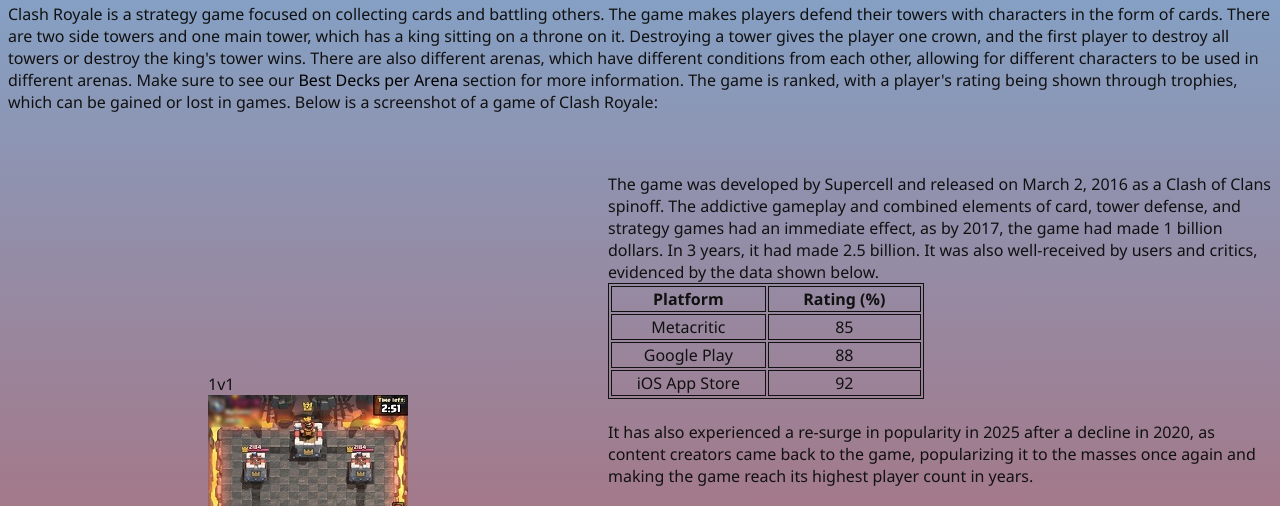
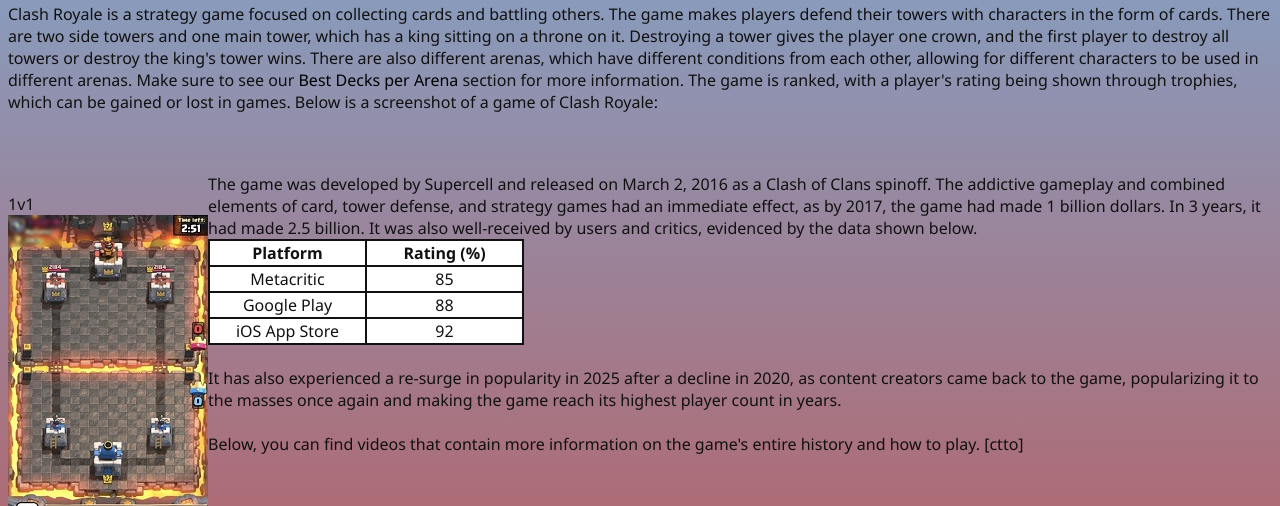
Before and after one commit to timg-a/CS3_2ndQtrPortfolio_Cs12GALEOS, a plain HTML site: page public/2Q1GCsGALEOS.html in a window 1280 px wide. Shown: the part 330-836 px from the top of the page. Drawn offline with Linux system fonts and the light colour scheme.

Commit message:
Update 2Q1GCsGALEOS.html

```diff
--- a/public/2Q1GCsGALEOS.html
+++ b/public/2Q1GCsGALEOS.html
@@ -8,9 +8,11 @@
 </head>
 <style>
     table, th, td {
-        border: 1px solid #111;
+        border: 2px solid #111;
         width: 25%;
         text-align: center;
+        border-collapse: collapse;
+        background: #FFF;
     }
 
     body {
@@ -40,7 +42,8 @@
 
     section {
         float: left;
-        padding: 200px 200px 200px 200px;
+        padding: auto 200px 200px 200px;
+        padding-top: 20px;
     }
 
 </style>
```
